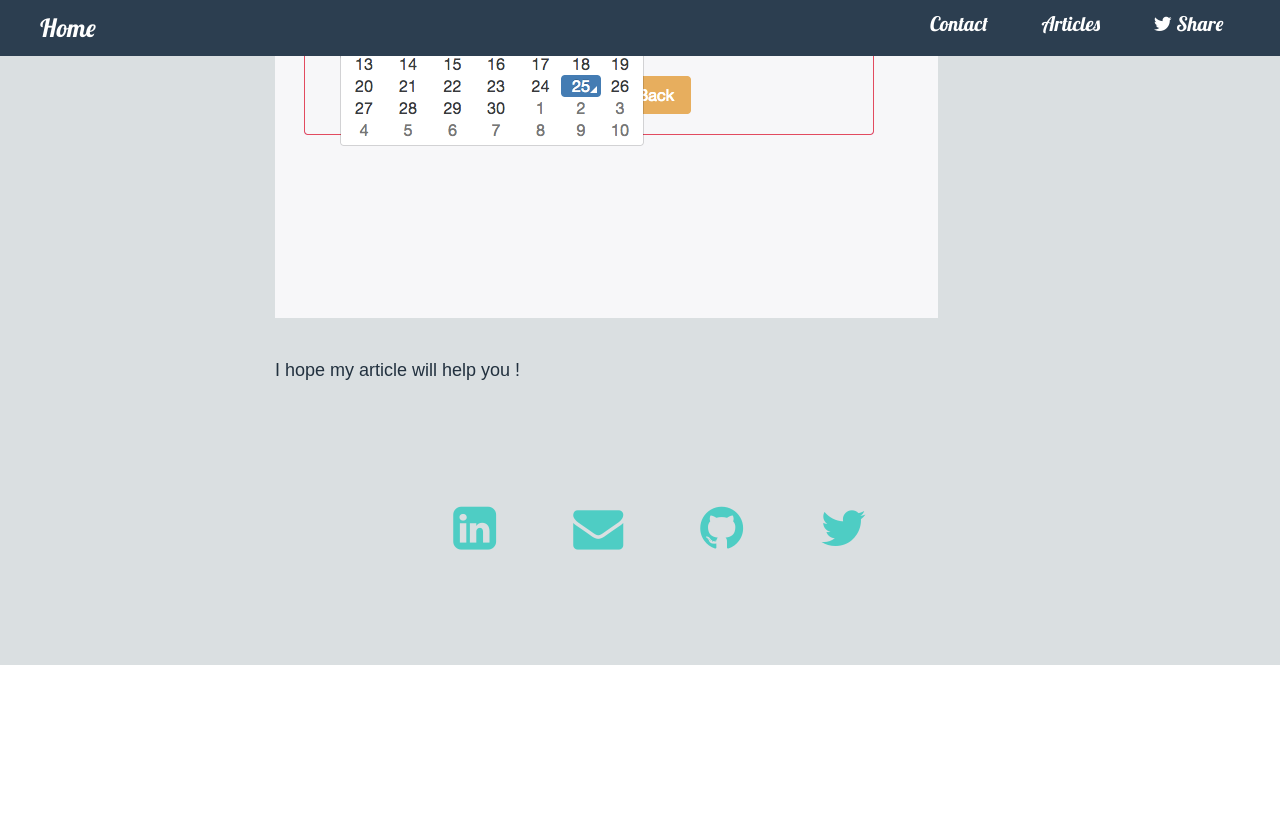
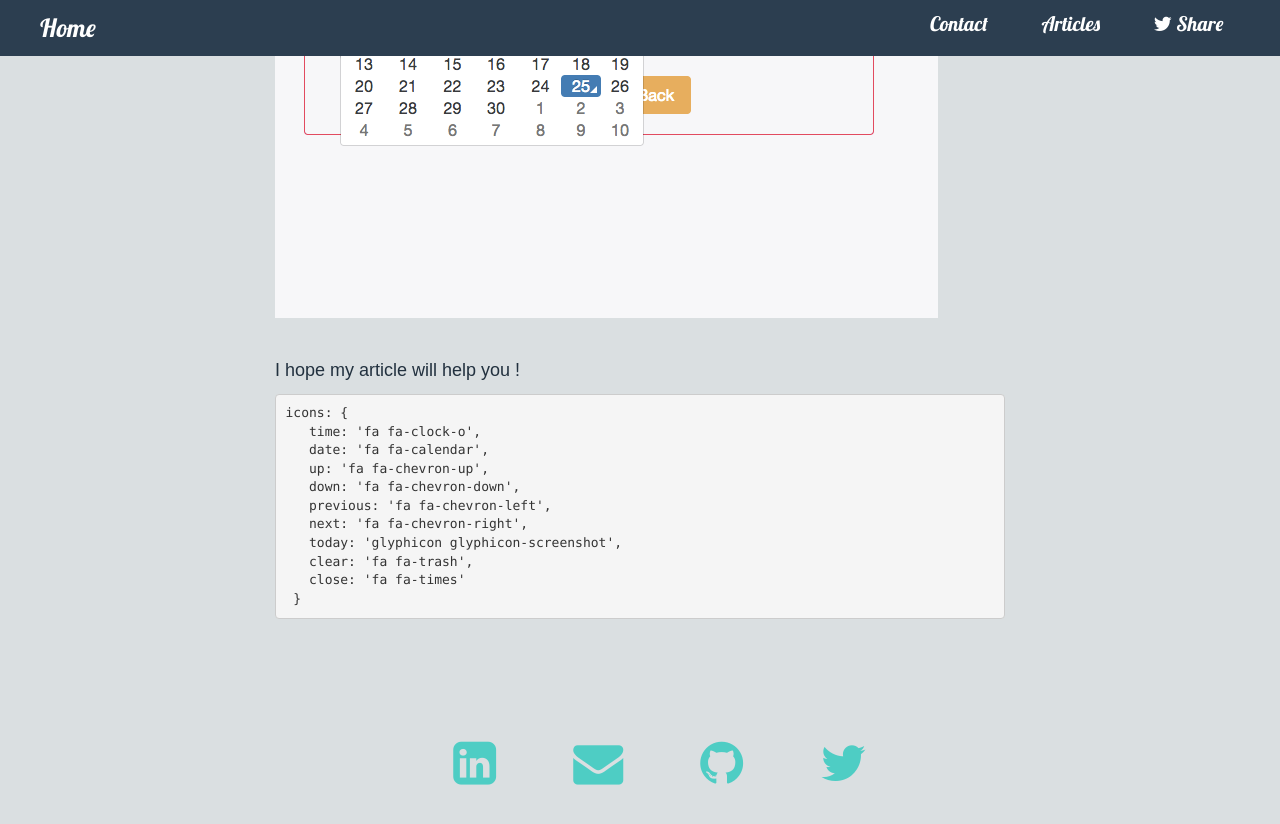
Before and after one commit to camilleanelli/camilleanelli.github.io, a Jekyll site: the page built from _posts/2016-11-25-datetimepicker-bootstrap4.md, in a window 1280 px wide and 900 px high, scrolled down 3101 px. Shown: the top 824 px of the window. Built offline with Jekyll 4.4.1, drawn with Linux system fonts in a browser that asks for light colours; nearby versions of some CDN libraries; library files that are not in the unit come from our copies; before the commit the page ends 3766 px from its top, so only the background shows below that.

Commit message:
test code snippet

````diff
--- a/_posts/2016-11-25-datetimepicker-bootstrap4.md
+++ b/_posts/2016-11-25-datetimepicker-bootstrap4.md
@@ -94,3 +94,17 @@ Great ! it is working
 ![Datetimepicker](/images/datetimepicker.png)
 
 I hope my article will help you !
+
+```
+icons: {
+   time: 'fa fa-clock-o',
+   date: 'fa fa-calendar',
+   up: 'fa fa-chevron-up',
+   down: 'fa fa-chevron-down',
+   previous: 'fa fa-chevron-left',
+   next: 'fa fa-chevron-right',
+   today: 'glyphicon glyphicon-screenshot',
+   clear: 'fa fa-trash',
+   close: 'fa fa-times'
+ }
+ ```
````
